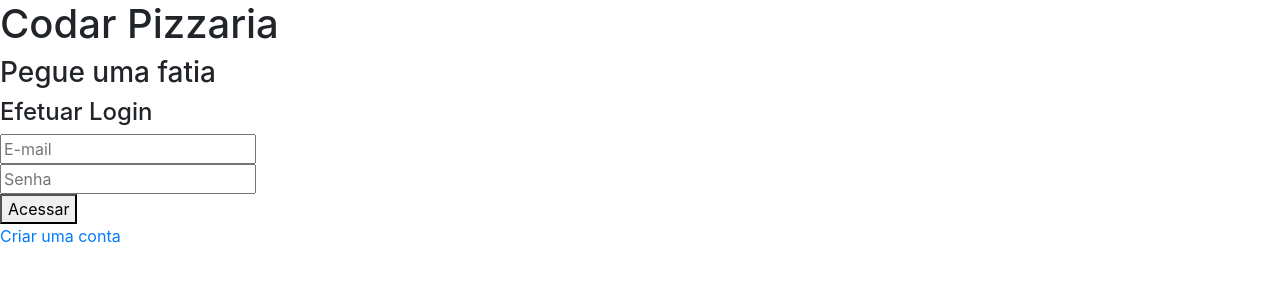
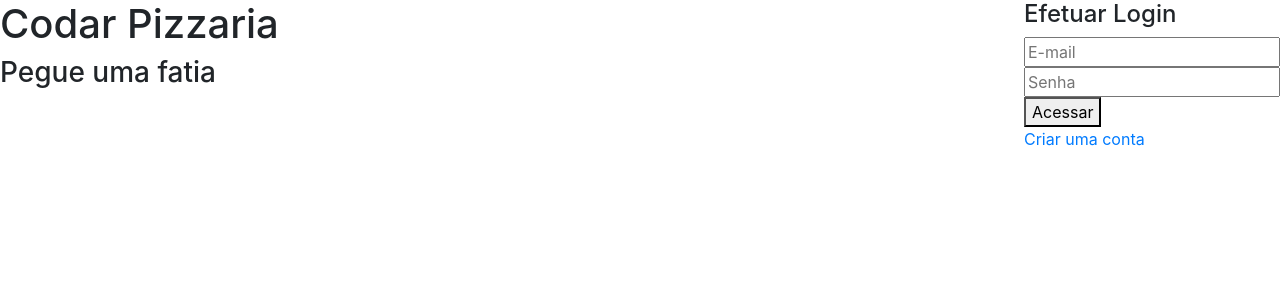
Before and after one commit to cccaesar/Codar-Pizzaria, an Angular app in the folder pizzaria-frontend/: page / in a window 1280 px wide. Shown: the top 300 px of the page. Built offline with nearby package versions, Linux system fonts and the light colour scheme.

Commit message:
Adicionada classe para dividir o conteudo entre direita e esquerda

```diff
--- a/pizzaria-frontend/src/app/login/login.component.html
+++ b/pizzaria-frontend/src/app/login/login.component.html
@@ -1,7 +1,11 @@
+<div class="float-left">
     <h1>Codar Pizzaria</h1>
     <h3>Pegue uma fatia</h3>
+</div>
+<div class="float-right">
     <h4>Efetuar Login</h4>
     <input type="text" #email placeholder="E-mail"><br>
     <input type="password"#senha placeholder="Senha"><br>
     <button (click)="loginf(email.value, senha.value)" >Acessar</button><br>
     <a routerLink="registrar">Criar uma conta</a>
+</div>
```
Lines whose indentation alone changed are shown as unchanged.
